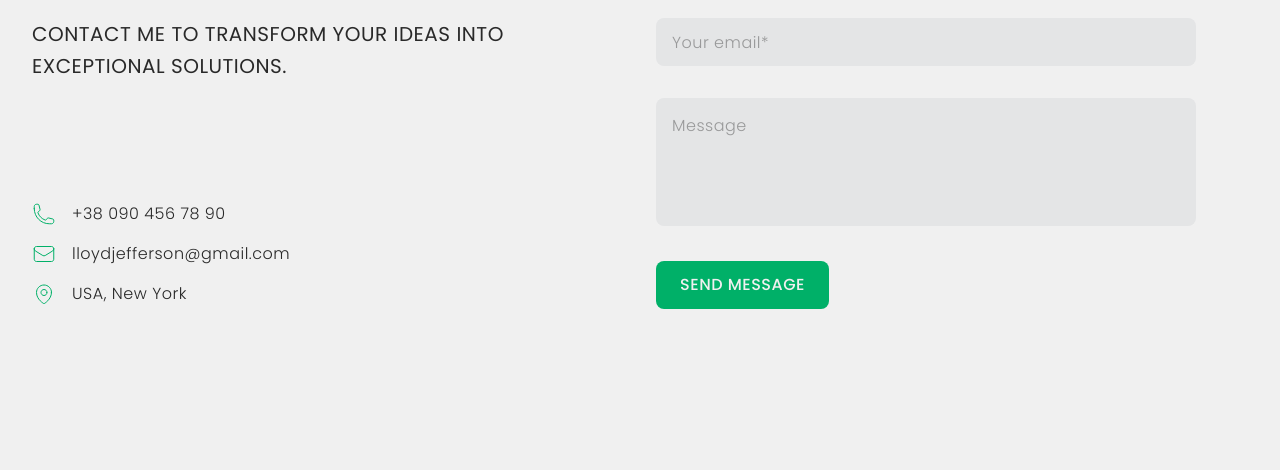
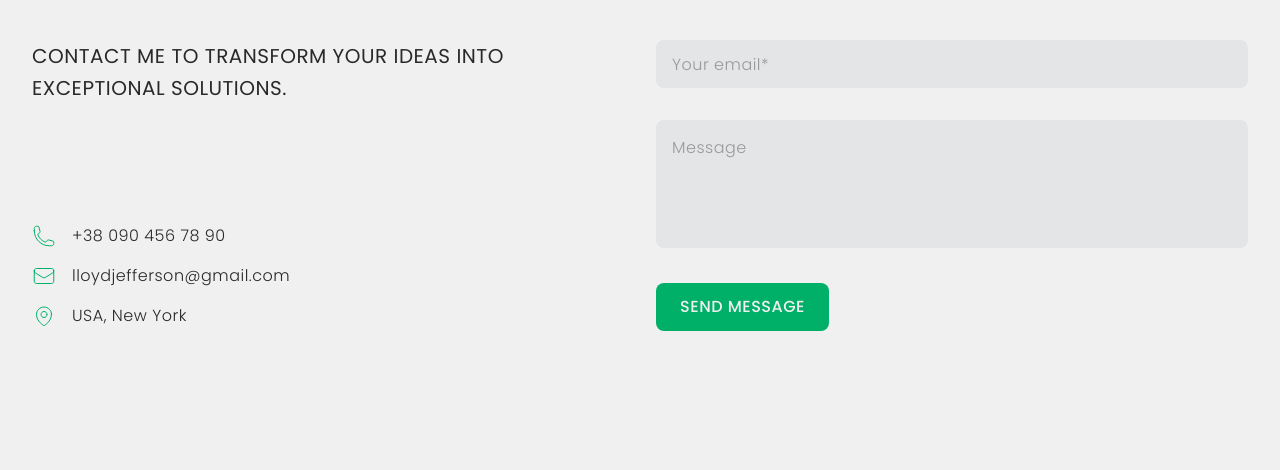
Before and after one commit to GoitStudentsWorks/js_104_Denys-Pronin, a website built with Vite: page src/index.html in a window 1280 px wide. Shown: the part 350-820 px from the top of the page. Built offline with nearby package versions, Linux system fonts and the light colour scheme.

Commit message:
new update
Налаштував bg img, трохи по виправляв помилки по макету

```diff
--- a/src/css/work-together.css
+++ b/src/css/work-together.css
@@ -3,9 +3,9 @@
   margin: 0 auto;
   position: relative;
 }
-.section {
+/* .section {
   padding: 40px 0;
-}
+} */
 
 .accent {
   --accent-color: #00b068;
@@ -96,8 +96,9 @@ body.dark {
   padding: 16px;
   outline: none;
   border: none;
+
 }
-.work-together-email.invalid {
+.invalid {
   color: #e74a3b;
 }
 .email-error-text {
@@ -240,8 +241,8 @@ body.dark {
   .container::before {
     content: '';
     position: absolute;
-    top: -100px;
-    right: 0;
+    top: -104px;
+    right: 32px;
     width: 336px;
     height: 260px;
     background-image: url('../img/decor-bg-3.png');
@@ -252,6 +253,13 @@ body.dark {
   .title {
     font-size: 108px;
     line-height: 124px;
+
+  }
+
+  #work-together{
+margin-bottom: 60px;
+  }
+  .desktop-wrapper-contacts{
     margin-bottom: 60px;
   }
   .work-together-description {
@@ -266,7 +274,7 @@ body.dark {
     height: 128px;
   }
   .work-together-button {
-    position: absolute;
+
     width: 173px;
     height: 48px;
     padding: 0;
@@ -275,6 +283,9 @@ body.dark {
     width: 492px;
     min-height: 280px;
     padding: 64px;
+  }
+  .work-together-address-wrap{
+    margin-bottom: 0;
   }
 }
 /* Adaptive Desktop */
@@ -287,8 +298,8 @@ body.dark {
   .container::before {
     width: 526px;
     height: 408px;
-    top: -100px;
-    right: 0;
+    top: -144px;
+   background-image: url('../img/decor-bg-4\ .png');
   }
 
   .work-together-description {
@@ -297,12 +308,17 @@ body.dark {
   .work-together-address {
     flex-direction: column;
   }
+
   .desktop-wrapper {
     flex-direction: row;
-    gap: 136px;
+    justify-content: space-between;
   }
   .desktop-wrapper-contacts {
     display: flex;
     flex-direction: column;
   }
+  .work-together-form-column {
+    width: 592px;
+
+  }
 }
--- a/src/js/work-together.js
+++ b/src/js/work-together.js
@@ -13,7 +13,7 @@ document
 
     if (!isValidEmail) {
       emailInput.classList.add('invalid');
-      return;
+      event.preventDefault();
     } else {
       emailInput.classList.remove('invalid');
     }
```
Also changed, not shown: src/img/decor-bg-4 .png (added).
